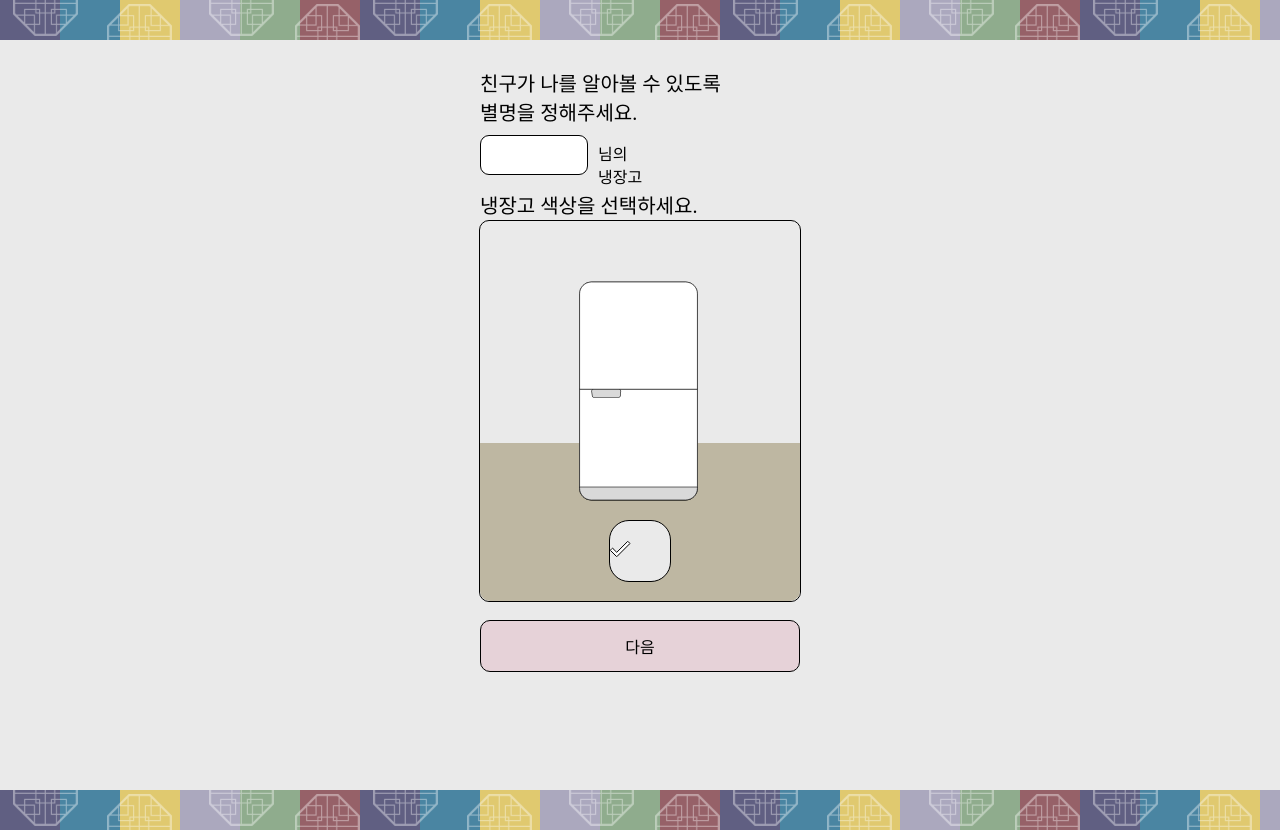
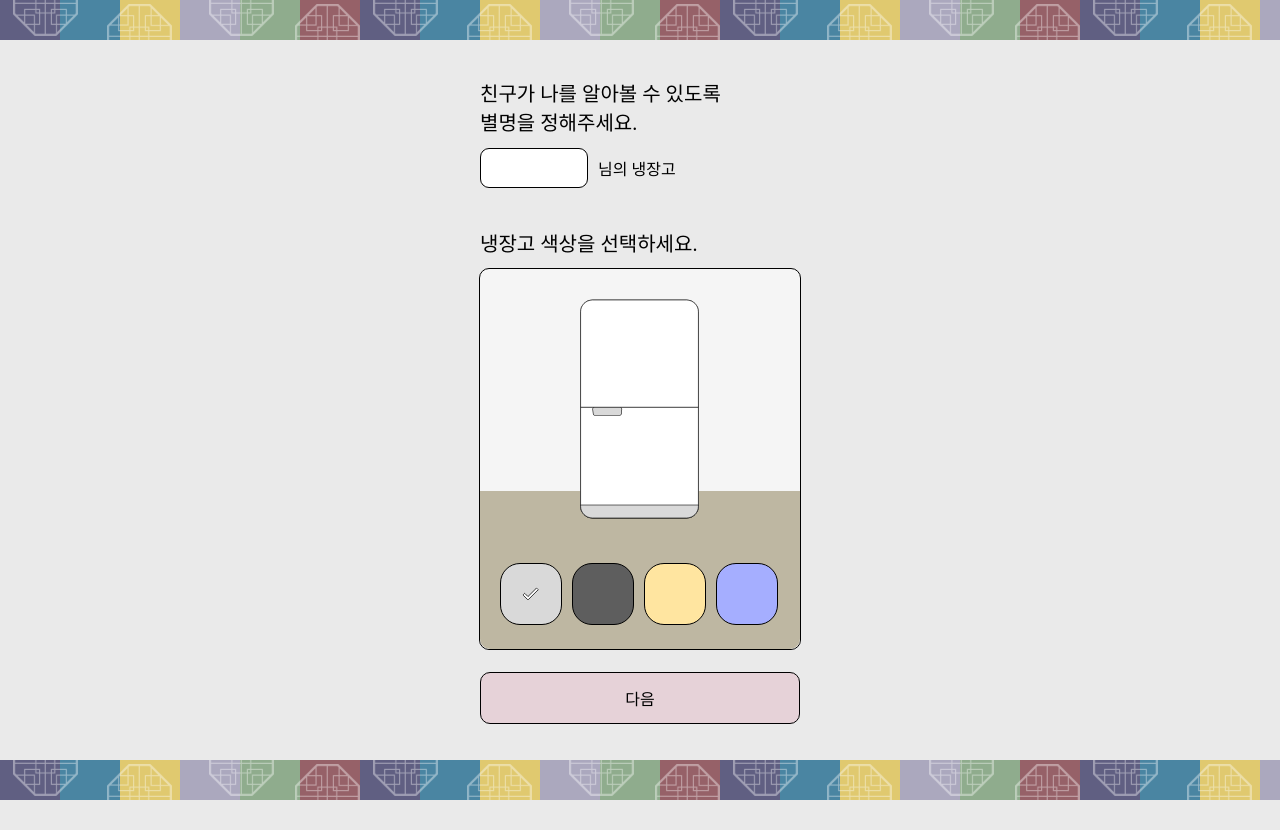
Before and after one commit to jangsumi/Making-Tteokguk-FE, a React (Vite) app: page /init in a window 1280 px wide. After the commit the page ends 800 px from the top, so only its background shows below. Built offline with nearby package versions, Linux system fonts and the light colour scheme; a web font is replaced by a local one.

Commit message:
refactor : 자식 속성에 적용했던 absolute/relative를 삭제 후 margin 등으로 조정 feat : 별명 입력창 활성화

```diff
--- a/src/pages/Init/Init.jsx
+++ b/src/pages/Init/Init.jsx
@@ -3,12 +3,8 @@ import * as styled from "./styles";
 import {useNavigate} from "react-router-dom";
 import Button from "../../components/Button/Button";
 
-// function CheckName = (NickName) =>{
-//   if (NickName.size > 6)
-// };
-// 이거는 닉네임 길이가 6자가 넘어갈 경우를 대비해서 만들었는데 아직 미완입니당..
 
-const Init = (props) => {
+const Init = () => {
   const navigate = useNavigate();
   const RefColor =
     [{id : 1, RCol : "#D9D9D9"},
@@ -16,36 +12,41 @@ const Init = (props) => {
     {id : 3, RCol : "#FFE5A0"},
     {id : 4, RCol : "#A5AEFF"}]
   const RefColorList = RefColor.map((Col)=><Init key = {Col.RCol} color = {Col.RCol}/>)
-  var nickname = "";
+  const [NickName, setNickName] = useState('');
+  const onChange = (e) =>{
+    setNickName(e.target.value);
+    console.log(e.target.value);
+  }
   return (
       <styled.Container>
         <styled.Wrapper>
           <styled.MainText>{`친구가 나를 알아볼 수 있도록\n별명을 정해주세요`}.</styled.MainText>
           <styled.BtnContainer>
             <styled.WhiteBtn>
-              <styled.NickNameInput input type="text" size="6" required="true"/>
+              <styled.NickNameInput
+                input type="text"
+                maxLength={6}
+                onChange={onChange}/>
             </styled.WhiteBtn>
-            <styled.WhosRefTxt>님의 냉장고</styled.WhosRefTxt>
+            <styled.WhosRefTxt>{NickName}님의 냉장고</styled.WhosRefTxt>
           </styled.BtnContainer>
           <styled.SelectRefColTxt>냉장고 색상을 선택하세요.</styled.SelectRefColTxt>
-          <styled.RefContentContainer>
-            <styled.RefBgTop/>
-            <styled.RefBgBtm/>
-            <styled.RefImgContainer>
-              <styled.WhiteRefImg/>
-            </styled.RefImgContainer>
-            <styled.RefContainer>
+          <styled.RefBgTop RefBg = "#F5F5F5">
+            <styled.RefBgBtm>
+              <styled.RefContainer>
+                <styled.RefColor backgroundColor="#D9D9D9">
+                  <styled.CheckBtnImg/>
+                </styled.RefColor>
+                <styled.RefColor backgroundColor="#5E5E5E"/>
+                <styled.RefColor backgroundColor="#FFE5A0"/>
+                <styled.RefColor backgroundColor="#A5AEFF"/>
 
-              <styled.RefColor backgroundColor={props.RCol}/>
+              </styled.RefContainer>
+            </styled.RefBgBtm>
+            <styled.WhiteRefImg/>
+          </styled.RefBgTop>
+          <styled.NextBtn onClick={()=>navigate('/mysetting')}>다음</styled.NextBtn>
 
-              {/* <styled.RefColor backgroundColor="#D9D9D9"/>
-              <styled.RefColor backgroundColor="#5E5E5E"/>
-              <styled.RefColor backgroundColor="#FFE5A0"/>
-              <styled.RefColor backgroundColor="#A5AEFF"/> */}
-              <styled.CheckBtnImg/>
-            </styled.RefContainer>
-          </styled.RefContentContainer>
-          <styled.NextBtn onClick={()=>navigate('/mysetting')}>다음</styled.NextBtn>
         </styled.Wrapper>
       </styled.Container>
 
--- a/src/pages/Init/styles.jsx
+++ b/src/pages/Init/styles.jsx
@@ -6,10 +6,8 @@ import PurpleRef from "../../images/PurpleRef.svg";
 import CheckBtn from "../../images/CheckBtn.svg";
 
 export const Container = styled.div`
-  margin: 30px 20px 40px 20px;
   display: flex;
   flex-direction: column;
-  gap: 32px;
 `;
 
 export const Wrapper = styled.div`
@@ -20,15 +18,14 @@ export const Wrapper = styled.div`
 
 
 export const MainText = styled.div`
-  position: absolute;
   width: 320px;
   height: 58px;
   font-size: 20px;
   line-height: 29px;
-  display: flex;
   align-items: center;
   color: #000000;
   white-space: pre-wrap;
+  margin-top : 40px;
 `;
 
 export const BtnContainer = styled.div`
@@ -39,56 +36,43 @@ export const BtnContainer = styled.div`
 export const NickNameInput = styled.input`
   background : #FFFFFF;
   border : 0px solid #FFFFFF;
-  width : 100px;
-  height : 25px;
-  position: absolute;
-  top : 5px;
-  left : 1px;
-  font-size : 18px;
+  width : 88px;
+  height : 24px;
+  font-size : 16px;
   justify-content: center;
   outline : none;
+  margin-top : 4px;
 `;
 
 export const WhiteBtn = styled.div`
   box-sizing: border-box;
-  position: relative;
   width: 108px;
   height: 40px;
-  top: 65px;
   background: #FFFFFF;
   border: 1px solid #000000;
   border-radius: 9px;
   text-align : center;
-  align-items : center;
-  justify-content: center;
   margin-right : 10px;
+  margin-top : 10px;
 `;
 
 
 export const WhosRefTxt = styled.div`
-  position: relative;
-  width: 77px;
-  height: 24px;
-  top: 73px;
   font-size: 16px;
-  line-height: 23px;
-  display: flex;
-  float: left;
   color: #000000;
+  margin-top : 18px;
 `;
 
 export const SelectRefColTxtContainer = styled.div`
-  display: flex;
+  font-size: 20px;
 `;
 
 export const SelectRefColTxt = styled.div`
-  position: relative;
   width: 320px;
   height: 30px;
-  top: 80px;
   font-size: 20px;
-  display: flex;
   color: #000000;
+  margin-top : 40px;
 `;
 export const RefColor = styled.div`
   width: 60px;
@@ -96,50 +80,42 @@ export const RefColor = styled.div`
   background: ${props => props.backgroundColor};
   border: 1px solid #000000;
   border-radius: 20px;
-  top : 380px;
-  position: relative;
   cursor: pointer;
 `
 export const RefContainer = styled.div`
   display: flex;
   gap : 10px;
+  position: absolute;
+  margin-top : 72px;
+  margin-left : 20px;
+  background-color: transparent;
 `
 export const RefBgTop = styled.div`
-  position: absolute;
   width: 320px;
   height: 380px;
-  top: 150px;
   background: ${props => props.RefBg};
   border: 1px solid #000000;
   border-radius: 10px;
+  margin-top : 10px;
+  position : relative;
 `;
 export const RefBgBtm = styled.div`
   position: absolute;
   width: 320px;
   height: 158px;
-  top: 373px;
+  margin-top : 222px;
   background: #BEB7A2;
   border-radius: 0px 0px 10px 10px;
-`;
-export const RefContentContainer = styled.div`
-  display : flex;
-  align-items: center;
-  justify-content: center;
-`;
-
-export const RefImgContainer = styled.div`
-  display: flex;
-  position: absolute;
-  justify-content: center;
 `;
 
 export const WhiteRefImg = styled.div`
   position: absolute;
   width : 122px;
   height : 220.29px;
-  top : 110px;
   background: url(${WhiteRef}) no-repeat;
   background-size:contain;
+  top : 30px;
+  left : 100px;
 
 `;
 
@@ -157,14 +133,16 @@ export const PurpleRefImg = styled(WhiteRefImg)`
 
 export const CheckBtnImg = styled.div`
   position: absolute;
-  top: 470px;
-  width : 22px;
-  height : 18px;
+  width : 18.27px;
+  height : 14px;
+  margin-top: 23px;
+  margin-left : 21px;
   background : url(${CheckBtn}) no-repeat;
+  background-size:contain;
 `;
 
 export const NextBtn = styled.div`
-  top : 550px;
+  margin-top : 22px;
   width: 320px;
   max-width: 318px;
   height: 50px;
@@ -175,6 +153,4 @@ export const NextBtn = styled.div`
   justify-content: center;
   align-items: center;
   cursor: pointer;
-  position : absolute;
-
 `;
```
